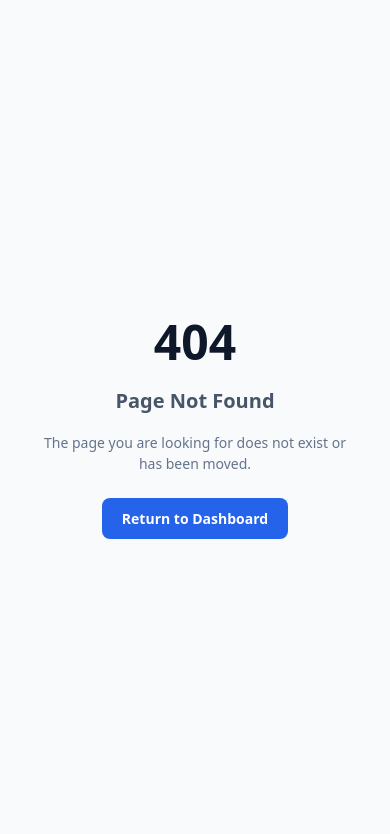
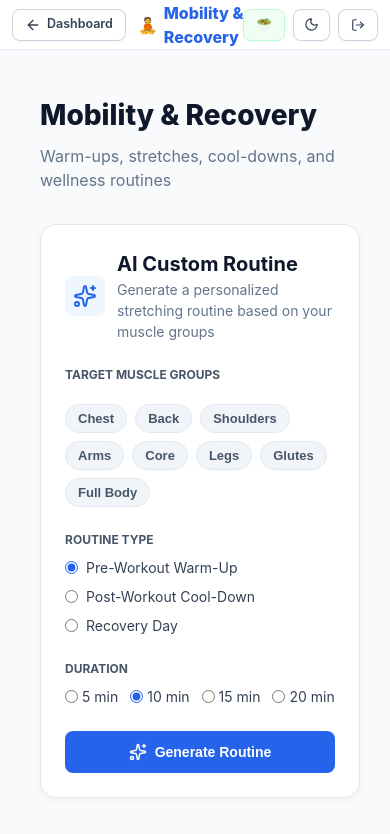
Before and after one commit to cshapiro-1/fitness-app, a Next.js app: page /mobility in a window 390 px wide. Before the commit this address had no page. Shown: the top 834 px of the page. Built offline with nearby package versions, Linux system fonts and the light colour scheme; no server answers.

Commit message:
feat: add dedicated /mobility page route and top navbar links across coach, client, and nutrition portals

```diff
--- /dev/null
+++ b/src/app/mobility/page.tsx
@@ -0,0 +1,88 @@
+"use client";
+
+import React, { useState, useEffect } from "react";
+import { useSession, signOut } from "next-auth/react";
+import Link from "next/link";
+import { ArrowLeft, Dumbbell, Sparkles, LogOut, User, Moon, Sun } from "lucide-react";
+import { MobilityTab } from "../dashboard/components/MobilityTab";
+
+export default function MobilityPage() {
+  const { data: session, status } = useSession();
+  const [isDark, setIsDark] = useState(false);
+
+  useEffect(() => {
+    document.title = "Mobility & Recovery | STRKYR Fitness";
+  }, []);
+
+  if (status === "loading") {
+    return (
+      <div style={{ display: "flex", justifyContent: "center", alignItems: "center", minHeight: "100vh", background: "#f8fafc" }}>
+        <div style={{ display: "flex", alignItems: "center", gap: "10px", color: "#64748b", fontWeight: 600 }}>
+          <div className="spin-inline" /> Loading Mobility & Recovery...
+        </div>
+      </div>
+    );
+  }
+
+  return (
+    <div className={`app ${isDark ? "dark-theme" : ""}`} style={{ minHeight: "100vh", background: isDark ? "#0f172a" : "#f8fafc" }}>
+      {/* Top Header */}
+      <header className="header" style={{ position: "sticky", top: 0, zIndex: 40, borderBottom: "1px solid #e2e8f0" }}>
+        <div className="header-left" style={{ display: "flex", alignItems: "center", gap: "12px" }}>
+          <Link
+            href="/dashboard"
+            className="nav-btn"
+            style={{ display: "inline-flex", alignItems: "center", gap: "6px", fontWeight: 600, padding: "6px 12px", borderRadius: "8px" }}
+            title="Return to Dashboard"
+          >
+            <ArrowLeft size={16} />
+            <span>Dashboard</span>
+          </Link>
+          <div style={{ display: "flex", alignItems: "center", gap: "6px", color: "#2563eb", fontWeight: 800, fontSize: "16px" }}>
+            <span>🧘</span>
+            <span>Mobility &amp; Recovery</span>
+          </div>
+        </div>
+
+        <div className="header-right" style={{ display: "flex", alignItems: "center", gap: "8px" }}>
+          <Link
+            href="/nutrition"
+            className="nav-btn nav-btn-green"
+            style={{ display: "inline-flex", alignItems: "center", gap: "5px" }}
+          >
+            <span>🥗</span>
+            <span className="hide-mobile">Nutrition &amp; Macros</span>
+          </Link>
+
+          {/* Theme Toggle */}
+          <button
+            type="button"
+            className="nav-btn"
+            onClick={() => setIsDark(!isDark)}
+            title="Toggle theme"
+            style={{ padding: "6px 10px" }}
+          >
+            {isDark ? <Sun size={15} /> : <Moon size={15} />}
+          </button>
+
+          {/* Sign Out */}
+          <button
+            type="button"
+            className="nav-btn nav-btn-danger"
+            onClick={() => signOut({ callbackUrl: "/auth/signin" })}
+            title="Sign out"
+            style={{ display: "flex", alignItems: "center", gap: "5px" }}
+          >
+            <LogOut size={14} />
+            <span className="hide-mobile">Sign Out</span>
+          </button>
+        </div>
+      </header>
+
+      {/* Main Mobility Content */}
+      <main style={{ maxWidth: "1200px", margin: "0 auto", padding: "20px 16px 60px" }}>
+        <MobilityTab />
+      </main>
+    </div>
+  );
+}
```
Also changed, not shown: src/app/dashboard/ClientDashboard.tsx (+12 -1 lines), src/app/dashboard/Dashboard.tsx (+30 -1 lines), src/app/nutrition/page.tsx (+10 -0 lines).
